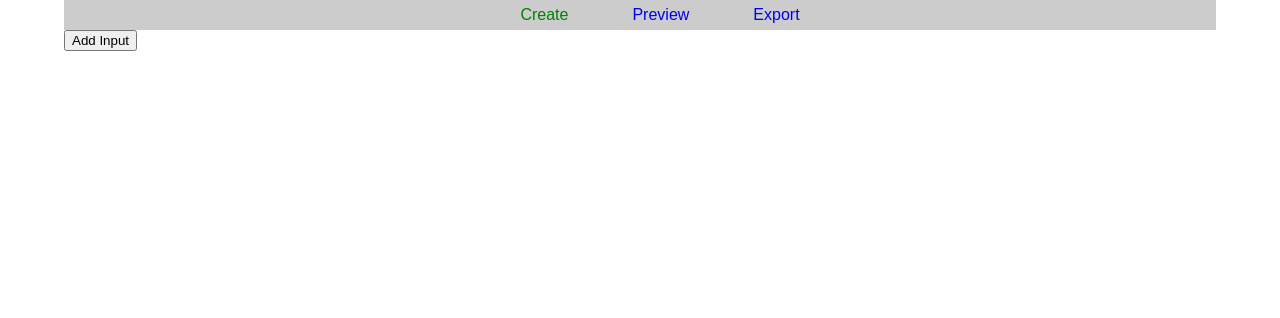
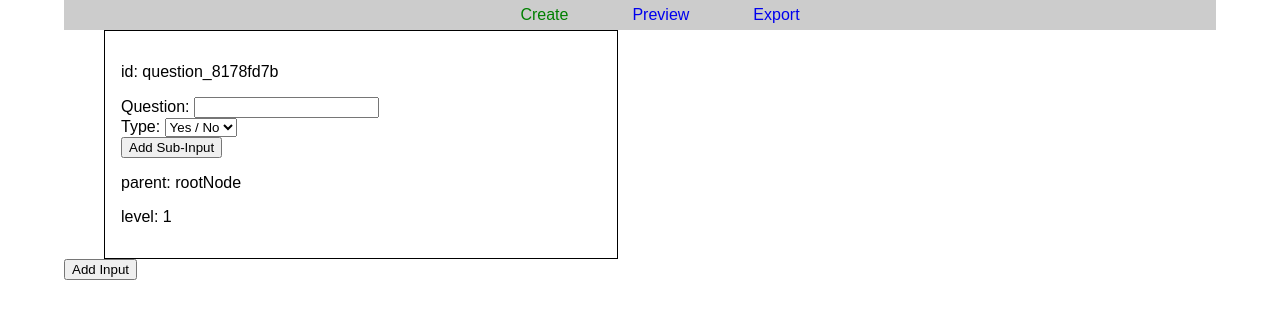
Before and after one commit to Ahrkano/nested-form, a React (Create React App) app: page /Create in a window 1280 px wide. Both pictures are taken after a click on the button "Add Input". Shown: the top 318 px of the page. Built offline with nearby package versions, Linux system fonts and the light colour scheme.

Commit message:
binding createTab inputs

```diff
--- a/src/components/InputEditBox/InputEditBox.js
+++ b/src/components/InputEditBox/InputEditBox.js
@@ -1,12 +1,57 @@
 import React from 'react';
 
-import './InputEditBox'
+import './InputEditBox.css'
+
+import AddInputButton from '../Buttons/AddInputButton/AddInputButton';
 
 const inputEditBox = (props) => {
+    const marginLeft = 40 * props.level + 'px';
+
+    let condition = null;
+    if(props.condition !== 'noCondition') {
+        condition = (
+            <p>on condition</p>
+        );
+    }
+
+    const questionInput = (
+        <div className="InputEditBox__question-value">
+            <label htmlFor="questionInput">Question: </label>
+            <input
+                id="questionInput"
+                value={props.value}
+                onChange={(event) => props.onInputChange(event, props.id, 'question')} />
+        </div>
+    );
+
+    const type = (
+        <div className="InputEditBox__question-type">
+            <label htmlFor="questionInput">Type: </label>
+            <select
+                value={props.type}
+                onChange={(event) => props.onInputChange(event, props.id, 'type')}
+            >
+                <option value="yesNo">Yes / No</option>
+                <option value="text">Text</option>
+                <option value="number">Number</option>
+            </select>
+        </div>
+    );
 
     return (
-        <div className="InputEditBox">
-
+        <div className="InputEditBox" style={{ marginLeft: marginLeft }}>
+            <p>id: {props.id}</p>
+            {condition}
+            {questionInput}
+            {type}
+            <div className="InputEditBox__button">
+                <AddInputButton
+                    onButtonClick={() => props.onSubInputAddition(props.id, props.level)}>
+                    Add Sub-Input
+                </AddInputButton>
+            </div>
+            <p>parent: {props.parent}</p>
+            <p>level: {props.level}</p>
         </div>
     );
 }
--- a/src/components/InputEditBox/InputEditBox.scss
+++ b/src/components/InputEditBox/InputEditBox.scss
@@ -1,3 +1,5 @@
 .InputEditBox {
-
+    border: 1px solid black;
+    width: 30rem;
+    padding: 1rem;
 }
--- a/src/containers/CreateTab/CreateTab.js
+++ b/src/containers/CreateTab/CreateTab.js
@@ -18,43 +18,68 @@ class CreateTab extends Component {
     }
 
     addInputHandler() {
-        this.tree.add([uuidV4(), '', 'yesNo', 'noCondition', 1], 'rootNode', this.tree.traverseBF);
+        this.tree.add([`question_${uuidV4().slice(0, 8)}`, '', 'yesNo', 'noCondition', 1], 'rootNode', this.tree.traverseBF);
 
         this.props.onStateUpdate(this.tree);
     }
 
-    addSubInput(parentId, newInputId) {
-        // console.log(this.props.data.root.children[0].id);
-        const parentNode = this.props.data.root.children[0].id;
-
-    }
-
-    addSubInputSecondChild(parentId, newInputId) {
-        // console.log(this.props.data.root.children[0].id);
-        const parentNode = this.props.data.root.children[1].id;
-
-        this.tree.add([uuidV4(), 'second child question', 'yesNo', 'noCondition', 1], parentNode, this.tree.traverseBF);
+    addSubInput(parentId, parentLevel) {
+        this.tree.add([`question_${uuidV4().slice(0, 8)}`, '', 'yesNo', '', parentLevel + 1], parentId, this.tree.traverseDF);
         this.props.onStateUpdate(this.tree);
     }
 
-    onInputChangeHandler(event, questionId, inputId) {
+    onInputChangeHandler(event, questionId, inputType) {
+        console.log(`
+            questionValue: ${event.target.value}
+            questionId: ${questionId}
+            inputType: ${inputType}
+        `);
         // on any change to input -> change dataStructure
+        this.tree.traverseDF(function(node) {
+            if(node.id === questionId) {
+                node[inputType] = event.target.value;
+            }
+        });
 
         // update state
+        this.props.onStateUpdate(this.tree);
     }
 
     render() {
-        let inputsGroup = [];
+        let inputNodes = [];
 
         if (this.props.data !== null) {
             console.log(this.props.data.root);
-            this.tree.traverseDF.call(this.props.data, function(node) {  inputsGroup.push(node) });
+            this.tree.traverseDF.call(this.props.data, function(node) {
+                if (node.id !== 'rootNode') {
+                    // inputNodes[node.id] = [node.question, node.type, node.condition, node.anchorLevel, node.parent.id];
+                    inputNodes.push([node.id ,node.question, node.type, node.condition, node.anchorLevel, node.parent.id]);
+                }
+            });
         }
 
-        console.log(inputsGroup);
+        console.log(inputNodes);
+        const inputGroups = inputNodes.map(input => {
+            return (
+                <InputEditBox
+                    key={input[0]}
+                    id={input[0]}
+                    value={input[1]}
+                    type={input[2]}
+                    condition={input[3]}
+                    level={input[4]}
+                    parent={input[5]}
+                    onInputChange={this.onInputChangeHandler.bind(this)}
+                    onSubInputAddition={this.addSubInput.bind(this)}
+                />
+            );
+        });
+        // console.log(inputGroups);
+
 
         return (
             <div className="CreateTab">
+                {inputGroups}
                 <AddInputButton onButtonClick={this.addInputHandler.bind(this)}>Add Input</AddInputButton>
             </div>
         );
```
